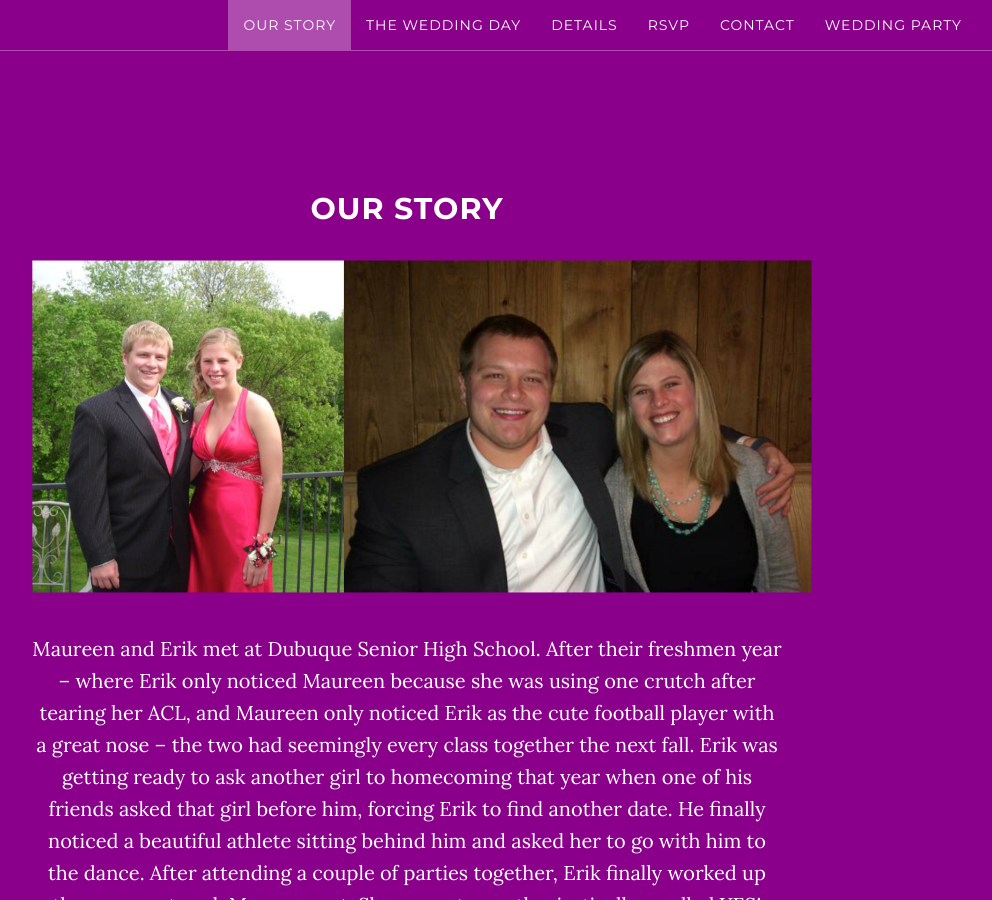
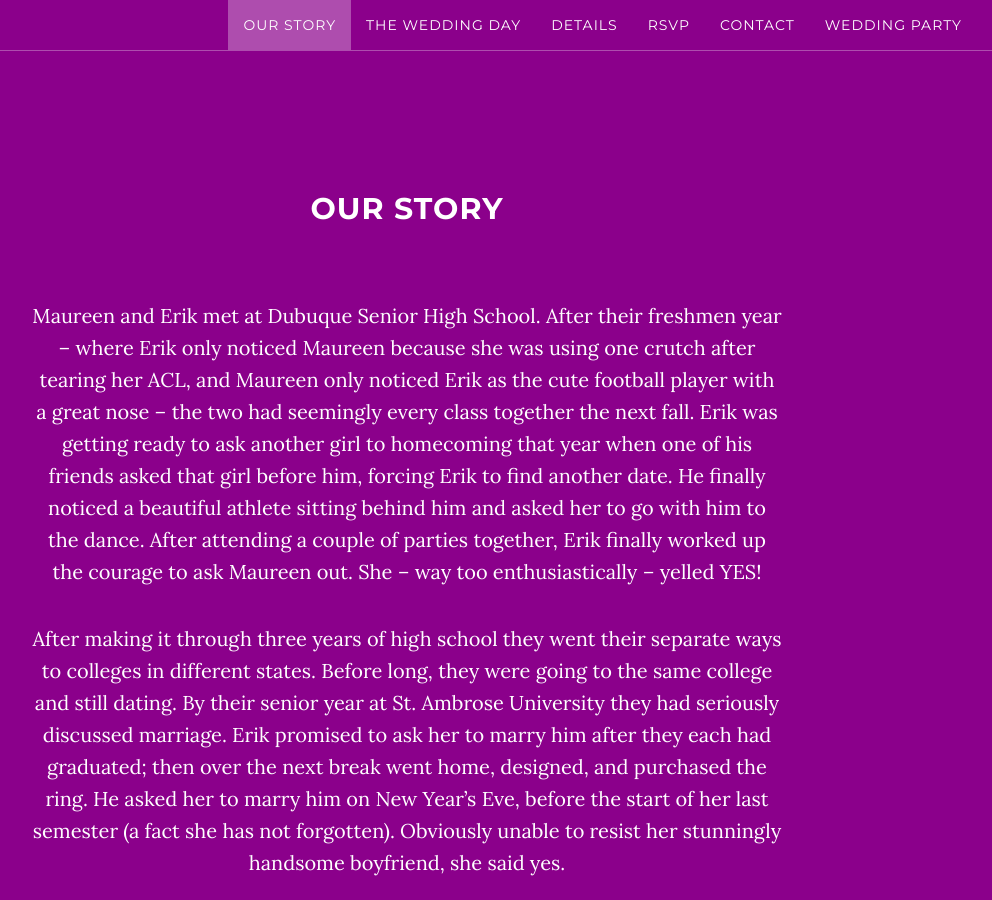
Before and after one commit to erikandmaureen/erikandmaureen.github.io, a Jekyll site: the page built from index.html, in a window 1280 px wide and 900 px high, scrolled down 908 px. Shown: the whole window, without its empty margins (233-1225 px from the left). Built offline with Jekyll 4.4.1, drawn with Linux system fonts in a browser that asks for light colours.

Commit message:
commented out one photo (for now)

```diff
--- a/_includes/ourstory.html
+++ b/_includes/ourstory.html
@@ -6,7 +6,7 @@
 
 				<div>
 
-				<img src="/img/twopictures.png" alt="Photograph of Erik and Maureen" style="width:780px;height:333px">
+				<!-- ><img src="/img/twopictures.png" alt="Photograph of Erik and Maureen" style="width:780px;height:333px"> -->
 
 				</div>
 				<br></br>
```
